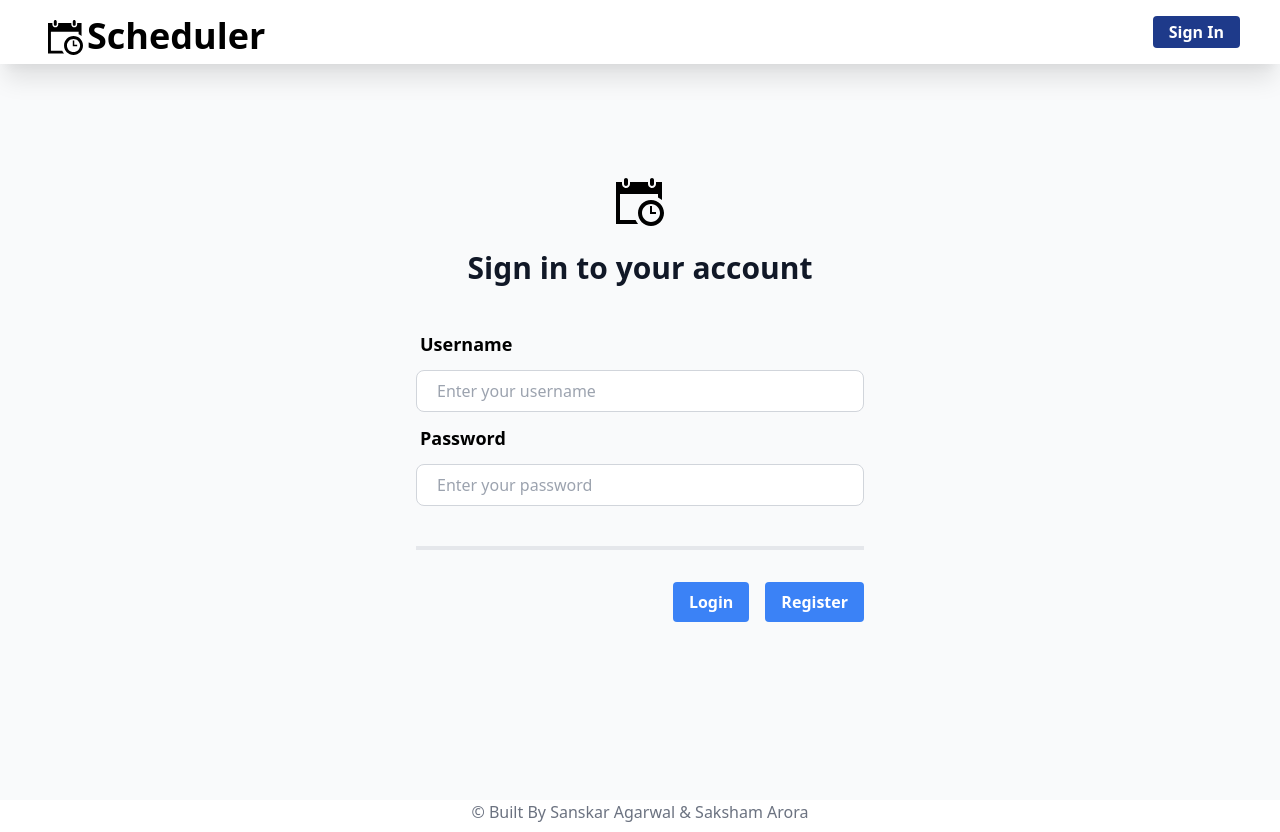
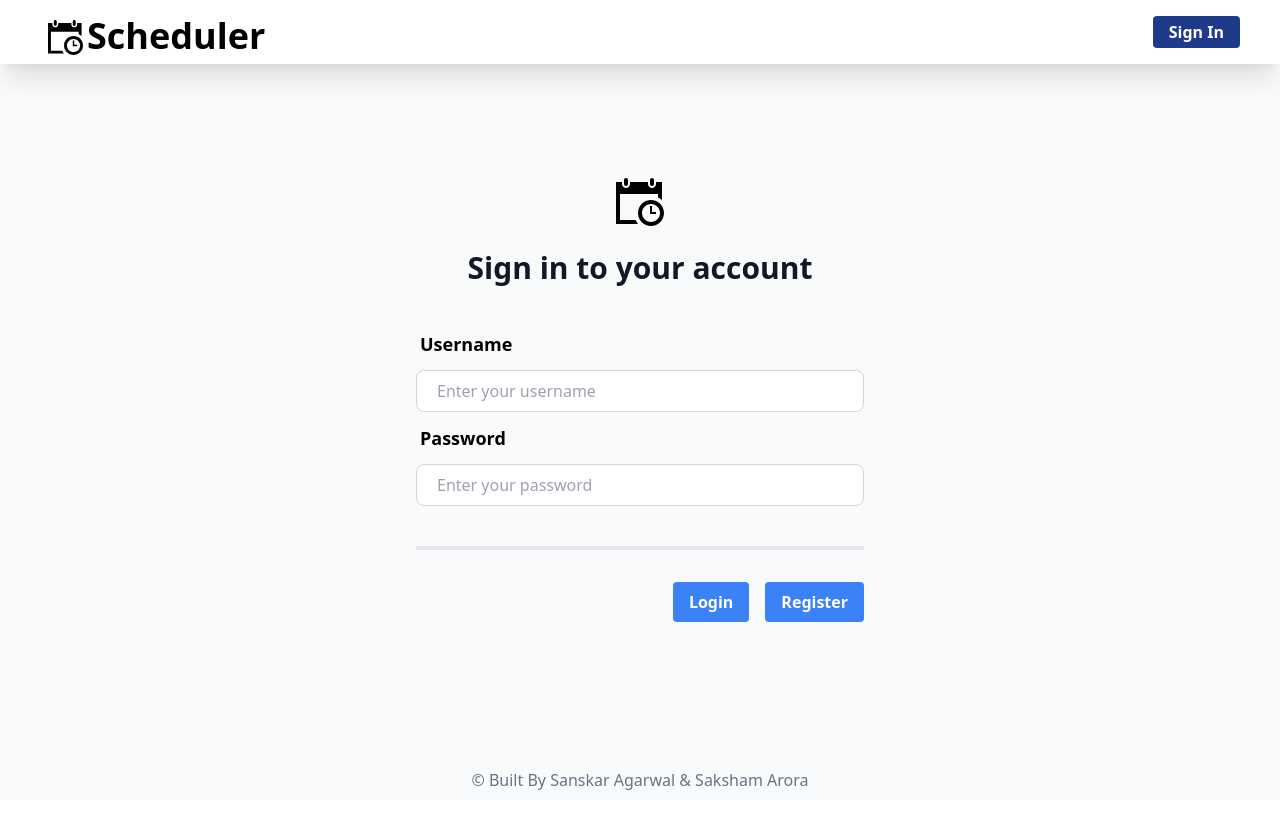
Before and after one commit to AWS-T8/Task-Scheduler-Orchestrator-Library, a React (Create React App) app in the folder frontend/: page /signIn in a window 1280 px wide. After the commit the page ends 800 px from the top, so only its background shows below. Built offline with nearby package versions, Linux system fonts and the light colour scheme.

Commit message:
Resolved Bugs

```diff
--- a/frontend/public/env.js
+++ b/frontend/public/env.js
@@ -5,7 +5,7 @@ window.env = {
   "BACKEND_URL": "http://13.68.242.205:3000/api",
   "ChocolateyInstall": "C:\\ProgramData\\chocolatey",
   "ChocolateyLastPathUpdate": "132502587901856392",
-  "CHROME_CRASHPAD_PIPE_NAME": "\\\\.\\pipe\\crashpad_17288_IIEROEEEVUGJKSFQ",
+  "CHROME_CRASHPAD_PIPE_NAME": "\\\\.\\pipe\\crashpad_3268_HDSGFJFOISPEADNN",
   "COLOR": "1",
   "COLORTERM": "truecolor",
   "CommonProgramFiles": "C:\\Program Files\\Common Files",
--- a/frontend/src/components/Footer.js
+++ b/frontend/src/components/Footer.js
@@ -1,10 +1,9 @@
 import React from "react";
-
 const Footer = () => {
   return (
-    <footer className="flex justify-center">
+    <footer className="absolute bottom-0 w-full flex justify-center">
       <a
-        href="http://13.68.242.205:3000/api/tasks"
+        href="https://github.com/Crio-Winter-of-Doing-2021/AWS-T8"
         className="text-xs sm:text-base mb-2 focus:outline-none transition-all duration-200 text-gray-500 hover:text-blue-500"
       >
         &copy; Built By Sanskar Agarwal & Saksham Arora
```
Also changed, not shown: 2 other files (tests, documents, lock files or other folders).
